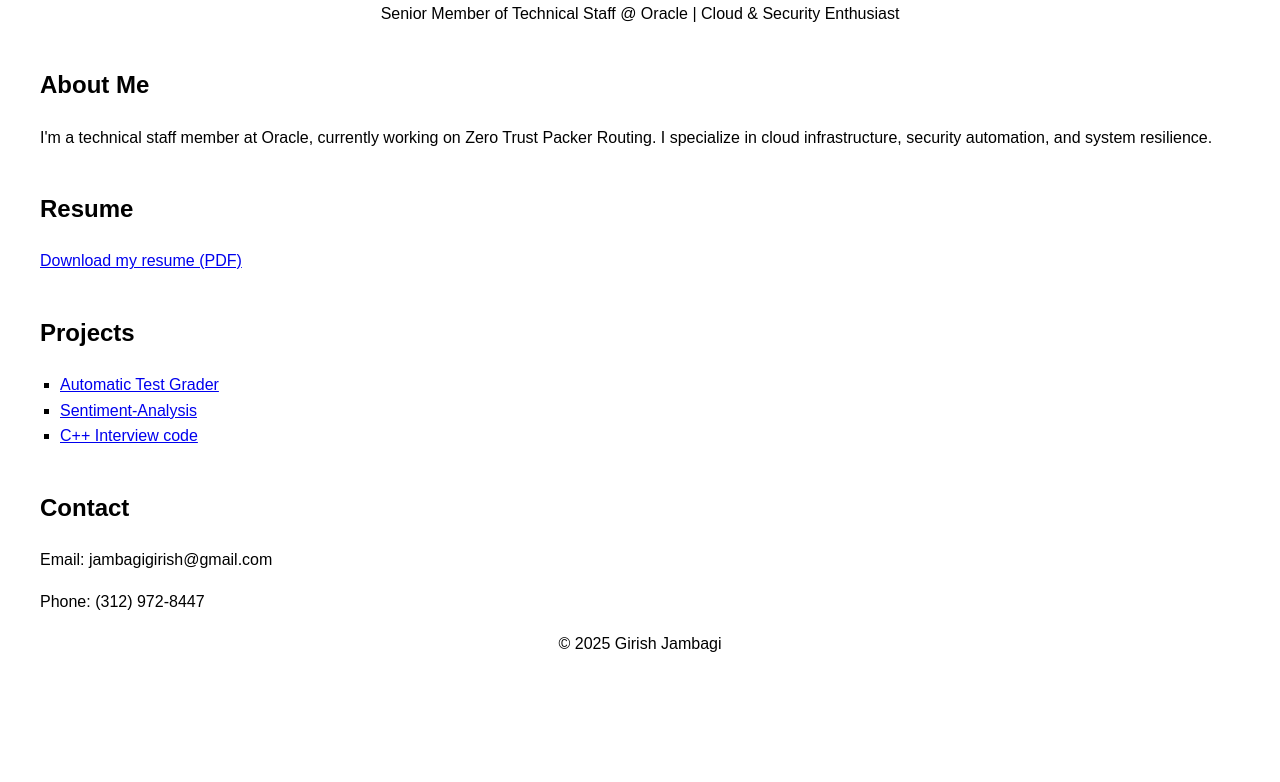
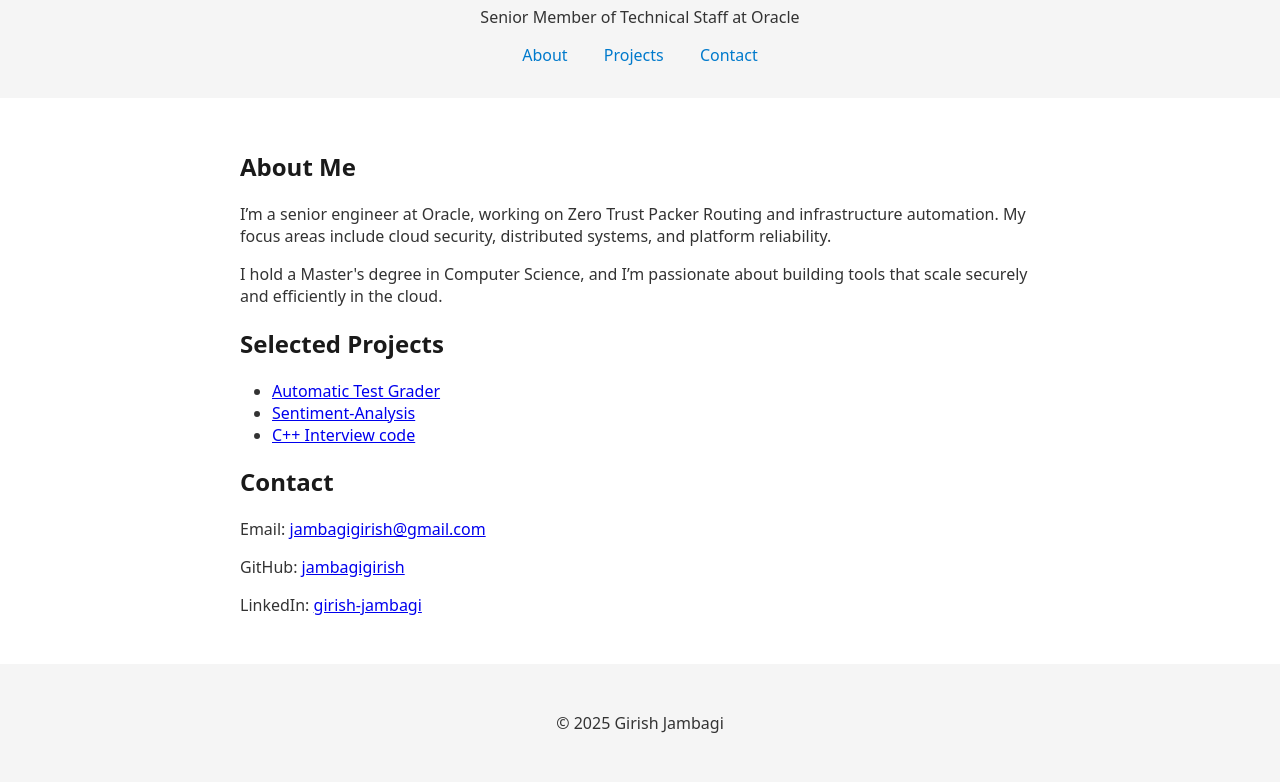
Before and after one commit to jambagigirish/girishjambagi.github.io, a plain HTML site: page index.html in a window 1280 px wide. Shown: the part 112-894 px from the top of the page. Before the commit the page ends 808 px from the top, so only its background shows below. Drawn offline with Linux system fonts and the light colour scheme.

Commit message:
Update index.html

```diff
--- a/index.html
+++ b/index.html
@@ -1,47 +1,76 @@
+
 <!DOCTYPE html>
 <html lang="en">
 <head>
   <meta charset="UTF-8" />
-  <meta name="viewport" content="width=device-width, initial-scale=1.0" />
-  <title>Girish Jambagi | Personal Website</title>
+  <meta name="viewport" content="width=device-width, initial-scale=1.0"/>
+  <title>Girish Jambagi</title>
   <style>
-    body { font-family: Arial, sans-serif; margin: 40px; line-height: 1.6; }
-    header, footer { text-align: center; }
-    h1 { color: #333; }
-    .section { margin-top: 40px; }
-    ul { list-style-type: square; padding-left: 20px; }
+    body {
+      font-family: system-ui, sans-serif;
+      margin: 0;
+      padding: 0;
+      background: #fff;
+      color: #333;
+    }
+    header, footer {
+      background: #f5f5f5;
+      padding: 2em;
+      text-align: center;
+    }
+    main {
+      padding: 2em;
+      max-width: 800px;
+      margin: 0 auto;
+    }
+    nav a {
+      margin: 0 1em;
+      text-decoration: none;
+      color: #007acc;
+    }
+    ul {
+      list-style-type: disc;
+      padding-left: 2em;
+    }
+    h1, h2 {
+      color: #1a1a1a;
+    }
   </style>
 </head>
 <body>
   <header>
     <h1>Girish Jambagi</h1>
-    <p>Senior Member of Technical Staff @ Oracle | Cloud & Security Enthusiast</p>
+    <p>Senior Member of Technical Staff at Oracle</p>
+    <nav>
+      <a href="#about">About</a>
+      <a href="#projects">Projects</a>
+      <a href="#contact">Contact</a>
+    </nav>
   </header>
 
-  <div class="section">
+  <main>
+    <section id="about">
       <h2>About Me</h2>
-    <p>I'm a technical staff member at Oracle, currently working on Zero Trust Packer Routing. I specialize in cloud infrastructure, security automation, and system resilience.</p>
-  </div>
+      <p>I’m a senior engineer at Oracle, working on Zero Trust Packer Routing and infrastructure automation. My focus areas include cloud security, distributed systems, and platform reliability.</p>
+      <p>I hold a Master's degree in Computer Science, and I’m passionate about building tools that scale securely and efficiently in the cloud.</p>
+    </section>
 
-  <div class="section">
-    <h2>Resume</h2>
-    <p><a href="Girish_Jambagi_resume.pdf" target="_blank">Download my resume (PDF)</a></p>
-  </div>
-
-  <div class="section">
-    <h2>Projects</h2>
+    <section id="projects">
+      <h2>Selected Projects</h2>
       <ul>
         <li><a href="https://github.com/jambagigirish/Natural-Language-Processing" target="_blank">Automatic Test Grader</a></li>
         <li><a href="https://github.com/jambagigirish/Sentiment-Analysis" target="_blank">Sentiment-Analysis</a></li>
         <li><a href="https://github.com/jambagigirish/Programming" target="_blank">C++ Interview code</a></li>
       </ul>
-  </div>
+    </section>
 
-  <div class="section">
+    <section id="contact">
       <h2>Contact</h2>
-    <p>Email: jambagigirish@gmail.com</p>
-    <p>Phone: (312) 972-8447</p>
-  </div>
+      <p>Email: <a href="mailto:jambagigirish@gmail.com">jambagigirish@gmail.com</a></p>
+      <p>GitHub: <a href="https://github.com/jambagigirish" target="_blank">jambagigirish</a></p>
+      <p>LinkedIn: <a href="https://www.linkedin.com/in/girish-jambagi/" target="_blank">girish-jambagi</a></p>
+    </section>
+  </main>
 
   <footer>
     <p>&copy; 2025 Girish Jambagi</p>
```
Lines whose indentation alone changed are shown as unchanged.
